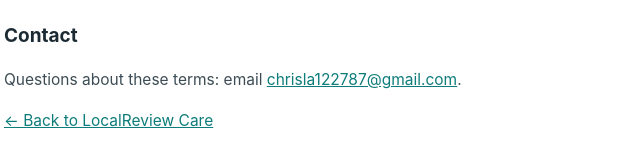
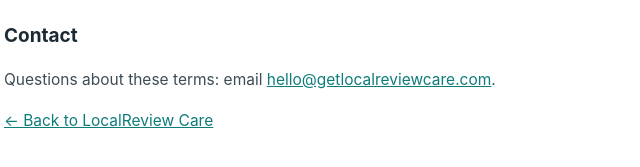
Before and after one commit to chrisla122787/localreview-care, a plain HTML site: page terms.html in a window 1280 px wide. Shown: the part 1569-1736 px from the top of the page, 256-896 px from the left. Drawn offline with Linux system fonts and the light colour scheme.

Commit message:
Use business email hello@getlocalreviewcare.com

```diff
--- a/terms.html
+++ b/terms.html
@@ -48,7 +48,7 @@
 <p>We may update these terms; changes apply from the next billing month after we notify you by email. If you don't agree with a change, you may cancel before it takes effect.</p>
 
 <h2>Contact</h2>
-<p>Questions about these terms: email <a href="mailto:chrisla122787@gmail.com">chrisla122787@gmail.com</a>.</p>
+<p>Questions about these terms: email <a href="mailto:hello@getlocalreviewcare.com">hello@getlocalreviewcare.com</a>.</p>
 
 <p><a href="index.html">← Back to LocalReview Care</a></p>
 </body>
```
